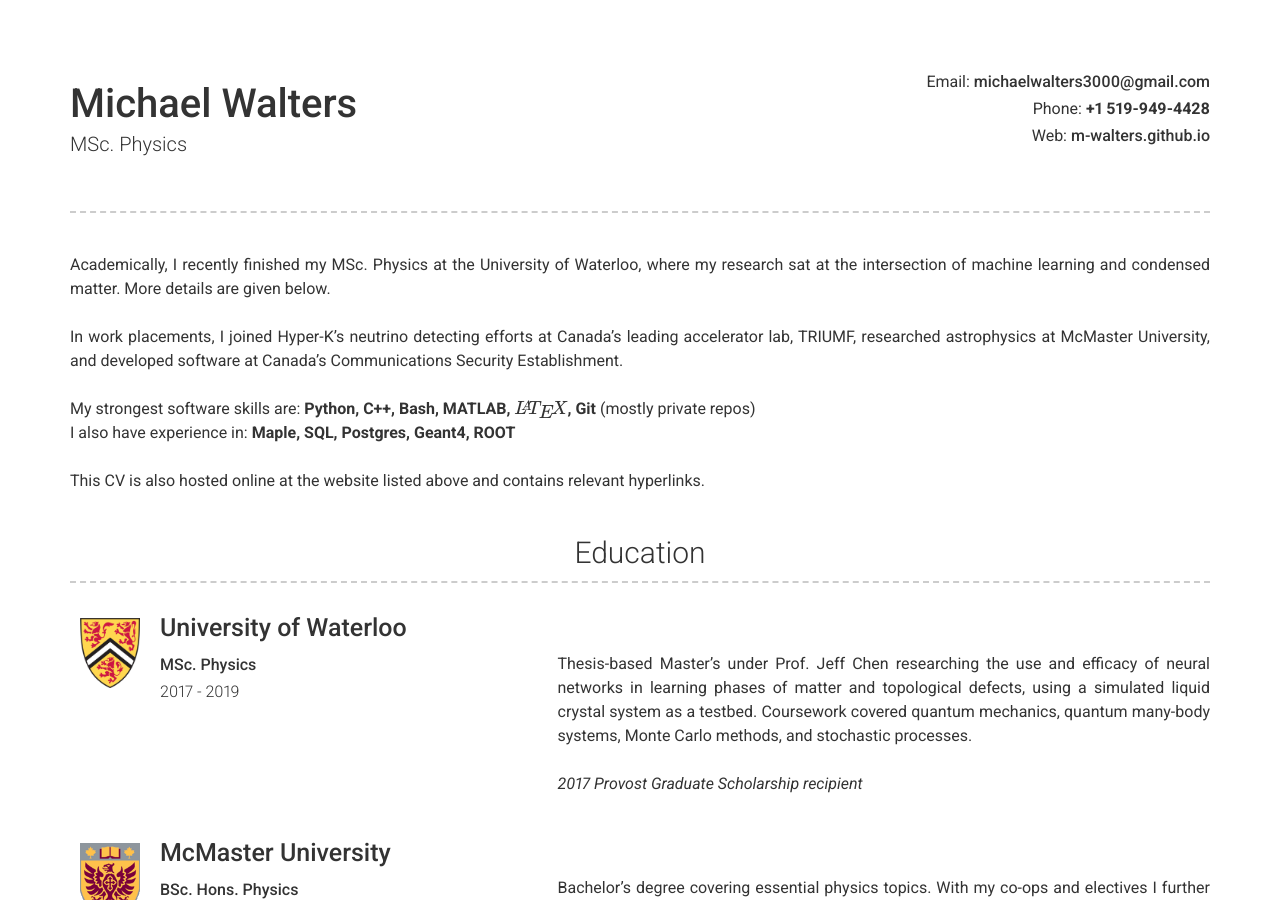
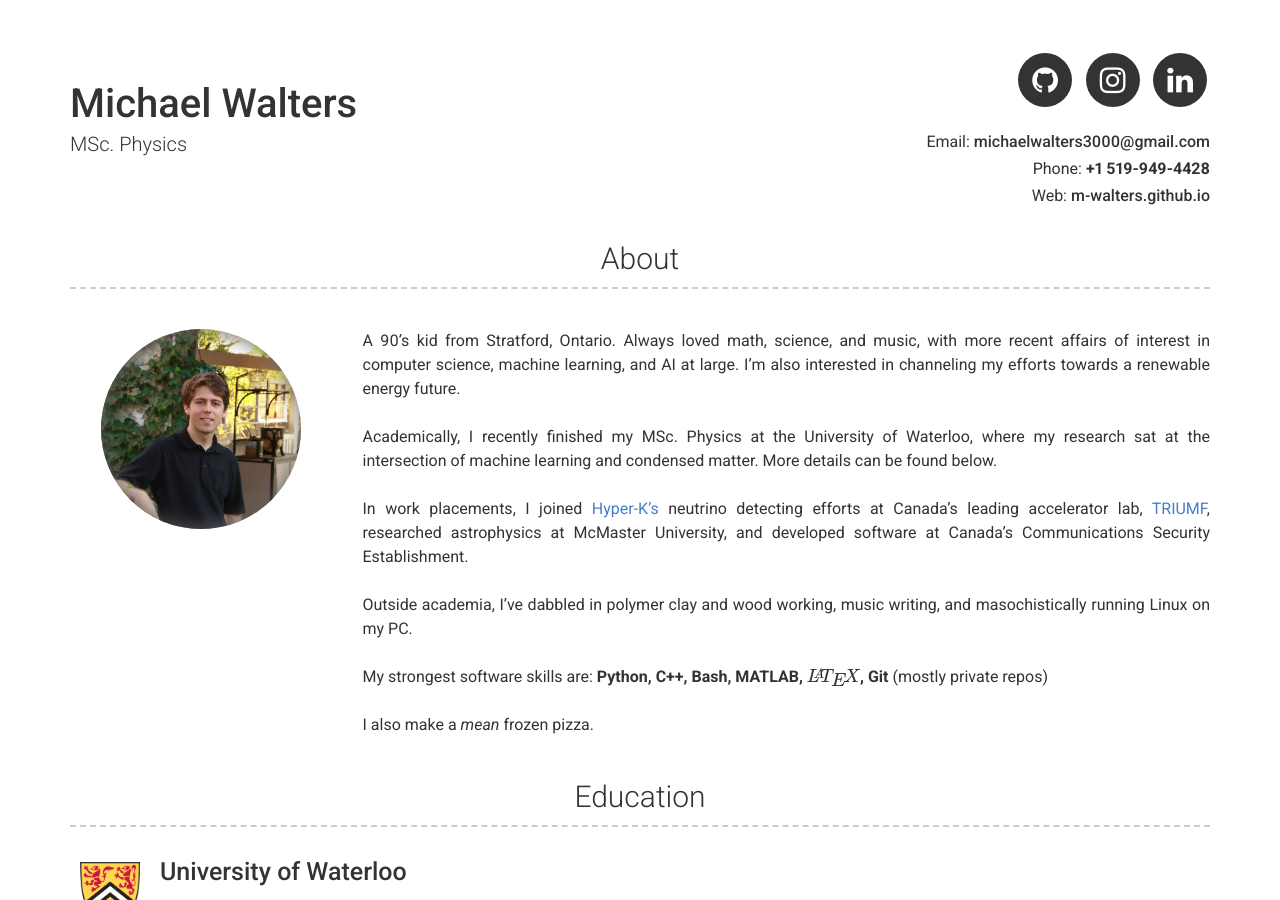
Before and after one commit to m-walters/m-walters.github.io, a Jekyll site: the page built from index.md, in a window 1280 px wide and 900 px high. Built offline with Jekyll 4.4.1, drawn with Linux system fonts in a browser that asks for light colours; formulas are drawn with MathJax 3; some of the changed text lies outside the part shown.

Commit message:
switch to online

```diff
--- a/_config.yml
+++ b/_config.yml
@@ -8,33 +8,38 @@
 email: michaelwalters3000@gmail.com
 phone: +1 519-949-4428
 website: m-walters.github.io
-github: m-walters
 
 # Social links
-#github_username: m-walters
-#instagram_username: hotdoglipstick
-#linkedin_username: michaelwalters3000
+github_username: m-walters
+instagram_username: hotdoglipstick
+linkedin_username: michaelwalters3000
 
 # About Section
-about_title: " "
-#about_profile_image: "/assets/images/selfie-square-zoom.JPG"
+about_title: About
+about_profile_image: "/assets/images/selfie-square-zoom.JPG"
 about_content: | # this will include new lines to allow paragraphs
 
+  A 90's kid from Stratford, Ontario.
+  Always loved math, science, and music, with more recent affairs of interest in computer science, machine learning, and AI at large. I'm also interested in channeling my efforts towards a renewable energy future.
+  <br/>
   Academically, I recently finished my MSc. Physics at the University of Waterloo, where
   my research sat at the intersection of machine learning
-  and condensed matter. More details are given below.
+  and condensed matter. More details can be found below.
   <br/>
-  In work placements, I joined Hyper-K's neutrino detecting efforts at
-  Canada's leading accelerator lab, TRIUMF, researched astrophysics
+  In work placements, I joined [Hyper-K's](http://www.hyperk.org/) neutrino detecting efforts at
+  Canada's leading accelerator lab, [TRIUMF](https://www.triumf.ca), researched astrophysics
   at McMaster University, and developed software at Canada's Communications Security Establishment.
   <br/>
+  Outside academia, I've dabbled in polymer clay and wood working, music writing,
+  and masochistically running Linux on my PC.
+  <br/>
   My strongest software skills are: __Python, C++, Bash, MATLAB, $$\LaTeX$$, Git__ (mostly private repos)
-  I also have experience in: __Maple, SQL, Postgres, Geant4, ROOT__
   <br/>
-  This CV is also hosted online at the website listed above and contains relevant hyperlinks.
+  I also make a *mean* frozen pizza.
+
 
 # Projects Section
-# projects_title: Projects #(Use this to override about projects section title)
+projects_title: Misc. #(Use this to override about projects section title)
 
 # Experience Section
 # experience_title: Experience #(Use this to override about experience section title)
@@ -43,19 +48,19 @@
 # education_title: Education #(Use this to override about education section title)
 
 # More Section
-more_title: Publications #(Use this to override about more section title)
+more_title: Projects & Publications #(Use this to override about more section title)
 more_content: | # this will include new lines to allow paragraphs
-  - Traffic prediction Graph Neural Net. In progress on github. View the completed toy model at [https://github.com/m-walters/graphnn_toy](https://github.com/m-walters/graphnn_toy).
+  - Traffic prediction Graph Neural Net. In progress on github. View the working [toy model](https://github.com/m-walters/graphnn_toy).
   - My MSc. thesis: _Machine learning topological defects of liquid crystals
-  in two dimensions._ Available online at [http://hdl.handle.net/10012/14949](http://hdl.handle.net/10012/14949).
+  in two dimensions._ Available online on [UWSpace](http://hdl.handle.net/10012/14949) (2019).
   - M. Walters, Q. Wei, J. Z. Y. Chen. _Machine learning topological defects of confined liquid crystals
-  in two dimensions._ ([View on Phys. Rev. E](https://journals.aps.org/pre/abstract/10.1103/PhysRevE.99.062701?fbclid=IwAR0aaXGnTeYb_p7BAYYYKBftRkI0hv_m88w3ieR3-CnvLsaGrr0GnfhiAbo) / [Read PDF](/assets/walters_2019_final.pdf))
+  in two dimensions._ ([View on Phys. Rev. E](https://journals.aps.org/pre/abstract/10.1103/PhysRevE.99.062701?fbclid=IwAR0aaXGnTeYb_p7BAYYYKBftRkI0hv_m88w3ieR3-CnvLsaGrr0GnfhiAbo) / [Read PDF](/assets/walters_2019_final.pdf)) (2019).
   - [Editor's suggestion] M. B. Bennett _et al._ (24 authors). _Isospin mixing reveals $$^{30}P(p,\gamma)^{31}S$$ resonance influencing nova nucleosynthesis._
-  Phys. Rev. Lett. 116, 102502, (2016)
+  Phys. Rev. Lett. 116, 102502, (2016).
 
 
 # Footer
-footer_show_references: false
+footer_show_references: true
 
 # Build settings
 # theme: modern-resume-theme (Use this is you are hosting your resume yourself)
```
